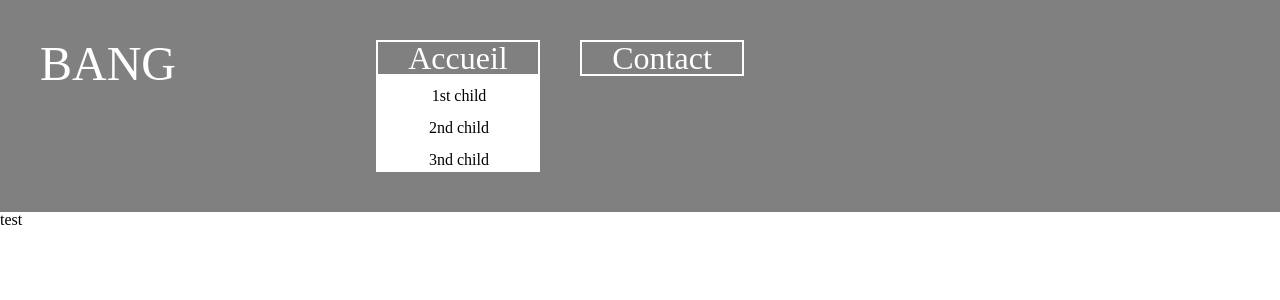
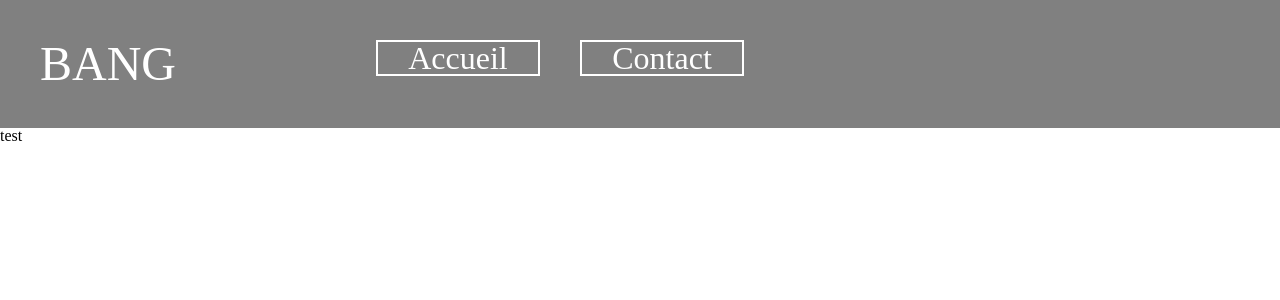
Before and after one commit to HugoBeyer67/wahl, a PHP site: page /contact.php in a window 1280 px wide. Shown: the top 300 px of the page. Run offline with PHP 8.4, Linux system fonts and the light colour scheme.

Commit message:
Add js 1

```diff
--- a/css/main.css
+++ b/css/main.css
@@ -112,6 +112,9 @@ header nav ul:first-child>li>a{
 	color:white;
 	list-style-type: none;
 }
+.insideUl{
+	display: none;
+}
 
 .insideUl li{
 	background-color: white;
--- a/js/main.js
+++ b/js/main.js
@@ -1,3 +1,5 @@
 $( document ).ready(function() {
-
+		$("header nav ul:first-child li:first-of-type").focus(function(){
+			alert("focus!");
+		});
 });
```
